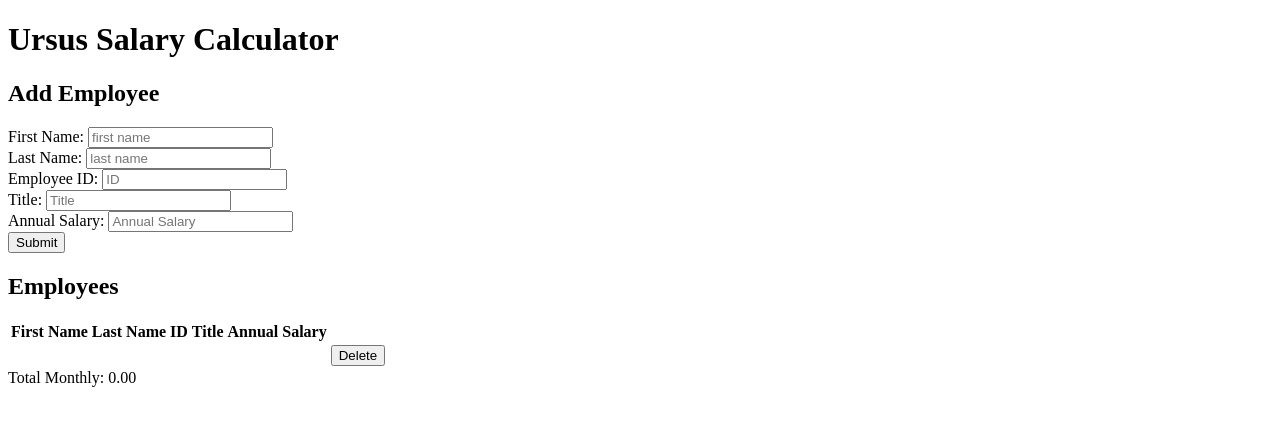
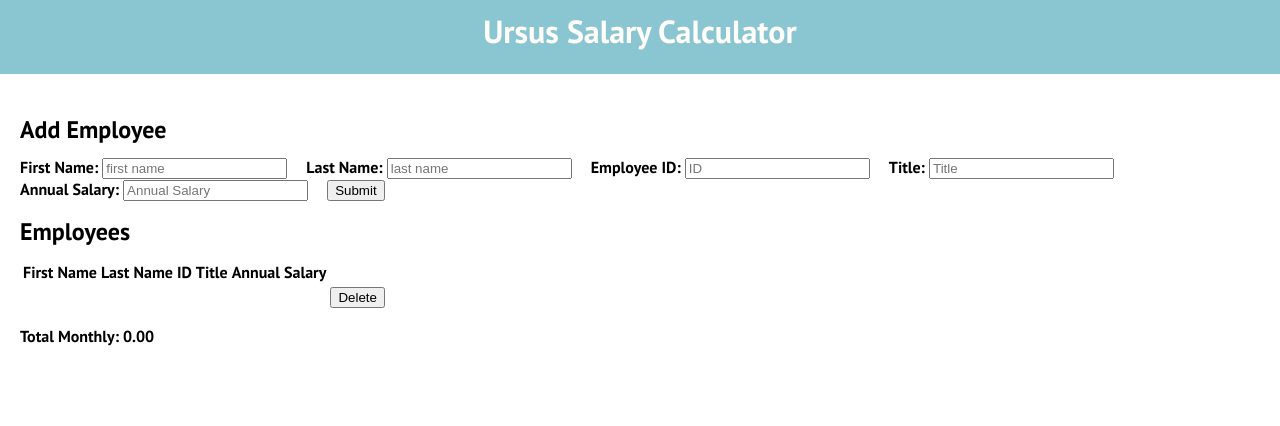
Before and after one commit to astrangethao/jquery-salary-calculator, a plain HTML site: page index.html in a window 1280 px wide. Drawn offline with Linux system fonts and the light colour scheme.

Commit message:
some styles

```diff
--- a/Scripts/client.js
+++ b/Scripts/client.js
@@ -67,6 +67,6 @@ function render() {
   $(".js-total-monthly").text(totalMonthly);
 
   if (totalMonthly > 20000) {
-    $(".js-total-monthly").css("background", "red");
+    $(".js-total-monthly").css("background", "#fe346e");
   } else $(".js-total-monthly").css("background", "white");
 }
--- a/index.html
+++ b/index.html
@@ -7,15 +7,19 @@
     <script src="scripts/jQuery.js"></script>
     <script src="scripts/client.js"></script>
     <link rel="stylesheet" href="style.css" />
+    <link
+      href="https://fonts.googleapis.com/css?family=PT+Sans:700&display=swap"
+      rel="stylesheet"
+    />
   </head>
   <body>
     <header>
       <h1>Ursus Salary Calculator</h1>
     </header>
-
-    <form class="js-add-employee-form">
+    <div class="container">
+      <form class="js-add-employee-form vr">
         <h2>Add Employee</h2>
-      <div>
+        <div class="inline">
           <label for="first name">First Name: </label>
           <input
             class="js-input-firstName"
@@ -25,7 +29,7 @@
             name="first name"
           />
         </div>
-      <div>
+        <div class="inline">
           <label for="last name">Last Name: </label>
           <input
             class="js-input-lastName"
@@ -35,7 +39,7 @@
             name="last name"
           />
         </div>
-      <div>
+        <div class="inline">
           <label for="ID">Employee ID: </label>
           <input
             class="js-input-id"
@@ -45,7 +49,7 @@
             name="ID"
           />
         </div>
-      <div>
+        <div class="inline">
           <label for="Title">Title: </label>
           <input
             class="js-input-title"
@@ -55,7 +59,7 @@
             name="Title"
           />
         </div>
-      <div>
+        <div class="inline">
           <label for="annual salary">Annual Salary: </label>
           <input
             class="js-input-annualSalary"
@@ -65,12 +69,12 @@
             name="Annual Salary"
           />
         </div>
-      <div>
+        <div class="inline">
           <button class="js-click-submit" type="submit">Submit</button>
         </div>
       </form>
       <h2>Employees</h2>
-    <table class="js-table">
+      <table class="js-table vr">
         <thead>
           <tr>
             <th>First Name</th>
@@ -93,5 +97,6 @@
         </tbody>
       </table>
       <div>Total Monthly: <span class="js-total-monthly">0.00</span></div>
+    </div>
   </body>
 </html>
--- a/style.css
+++ b/style.css
@@ -0,0 +1,37 @@
+html {
+  font-family: "PT Sans", sans-serif;
+}
+
+body {
+  margin: 0;
+}
+
+header {
+  background: #8ac6d1;
+  color: #fffdf9;
+  padding: 10px;
+  text-align: center;
+  margin-bottom: 20px;
+}
+
+h1,
+h2,
+h3,
+h4,
+h5,
+h6 {
+  margin: 0 0 12px 0;
+}
+
+.container {
+  padding: 20px;
+}
+
+.inline {
+  display: inline-block;
+  margin-right: 15px;
+}
+
+.vr {
+  margin-bottom: 15px;
+}
```
Lines whose indentation alone changed are shown as unchanged.
